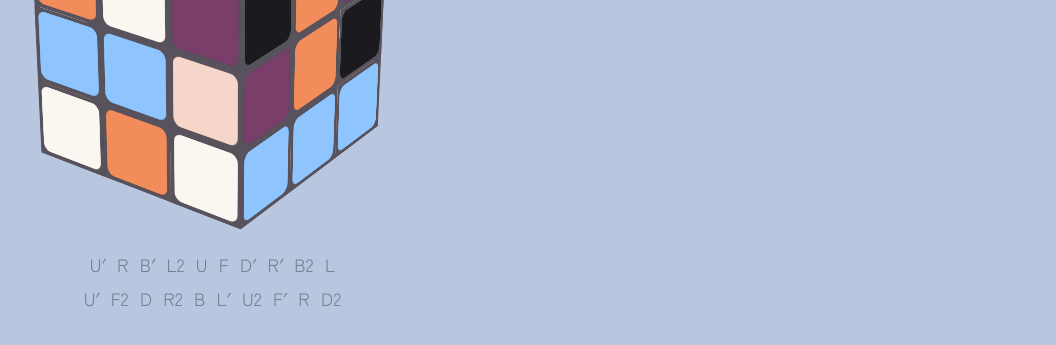
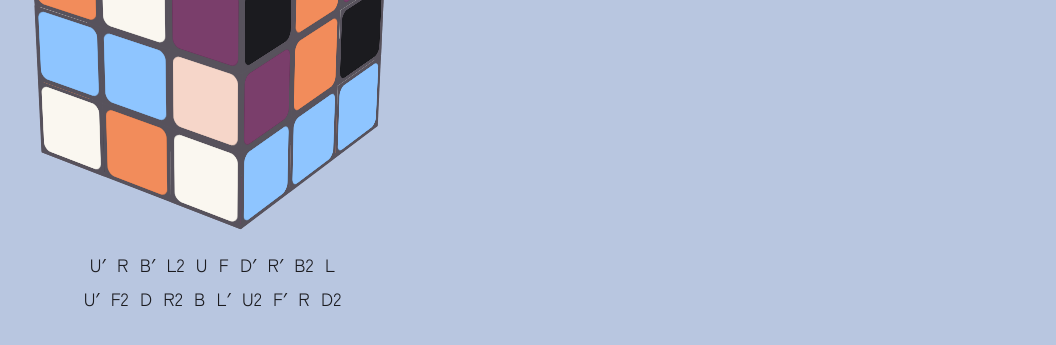
Before and after one commit to lucasy07/tabi, a website built with Vite: page index.html in a window 1280 px wide. Shown: the part 5577-5922 px from the top of the page, without its empty margins (142-1198 px from the left). Built offline with nearby package versions, Linux system fonts and the light colour scheme; some packages are replaced by stand-ins of ours.

Commit message:
Tarde: movimentos pendentes em tinta cheia; executados ganham traço embaixo

```diff
--- a/src/styles/afternoon.css
+++ b/src/styles/afternoon.css
@@ -110,13 +110,26 @@
   text-wrap: balance;
 }
 
+/* Todos os movimentos em tinta cheia (contraste); os já executados ganham um
+   traço fino embaixo, que se estende da esquerda para a direita. */
 .algo__move {
-  opacity: 0.4;
-  transition: opacity 0.5s ease;
+  position: relative;
 }
 
-.algo__move.is-done {
-  opacity: 1;
+.algo__move::after {
+  content: '';
+  position: absolute;
+  bottom: 0.05em;
+  inset-inline: 0;
+  height: 1.5px;
+  background: currentColor;
+  transform: scaleX(0);
+  transform-origin: left;
+  transition: transform 0.5s ease;
+}
+
+.algo__move.is-done::after {
+  transform: scaleX(1);
 }
 
 .afternoon__god {
@@ -142,7 +155,7 @@
     min-height: 100svh;
   }
 
-  .algo__move {
+  .algo__move::after {
     transition: none;
   }
 }
```
